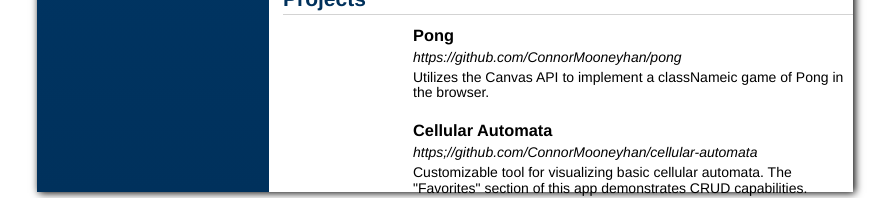
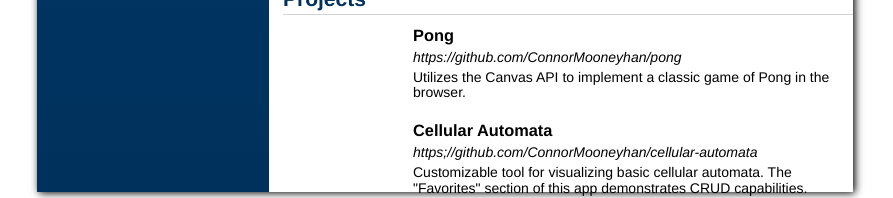
Before and after one commit to ConnorMooneyhan/personal-site, a React (Create React App) app: page / in a window 1280 px wide. Shown: the part 1338-1536 px from the top of the page, without its empty margins (195-1088 px from the left). Built offline with nearby package versions, Linux system fonts and the light colour scheme; a web font is replaced by a local one.

Commit message:
corrected typo in Resume

```diff
--- a/src/components/ResumeSection/Resume.tsx
+++ b/src/components/ResumeSection/Resume.tsx
@@ -104,7 +104,7 @@ const Resume = () => {
             <div className="Resume__primary__section__item__content">
               <h3>Pong</h3>
               <h4><em>https://github.com/ConnorMooneyhan/pong</em></h4>
-              <p>Utilizes the Canvas API to implement a classNameic game of Pong in the browser.</p>
+              <p>Utilizes the Canvas API to implement a classic game of Pong in the browser.</p>
             </div>
           </div>
           <div className="Resume__primary__section__item">
```
